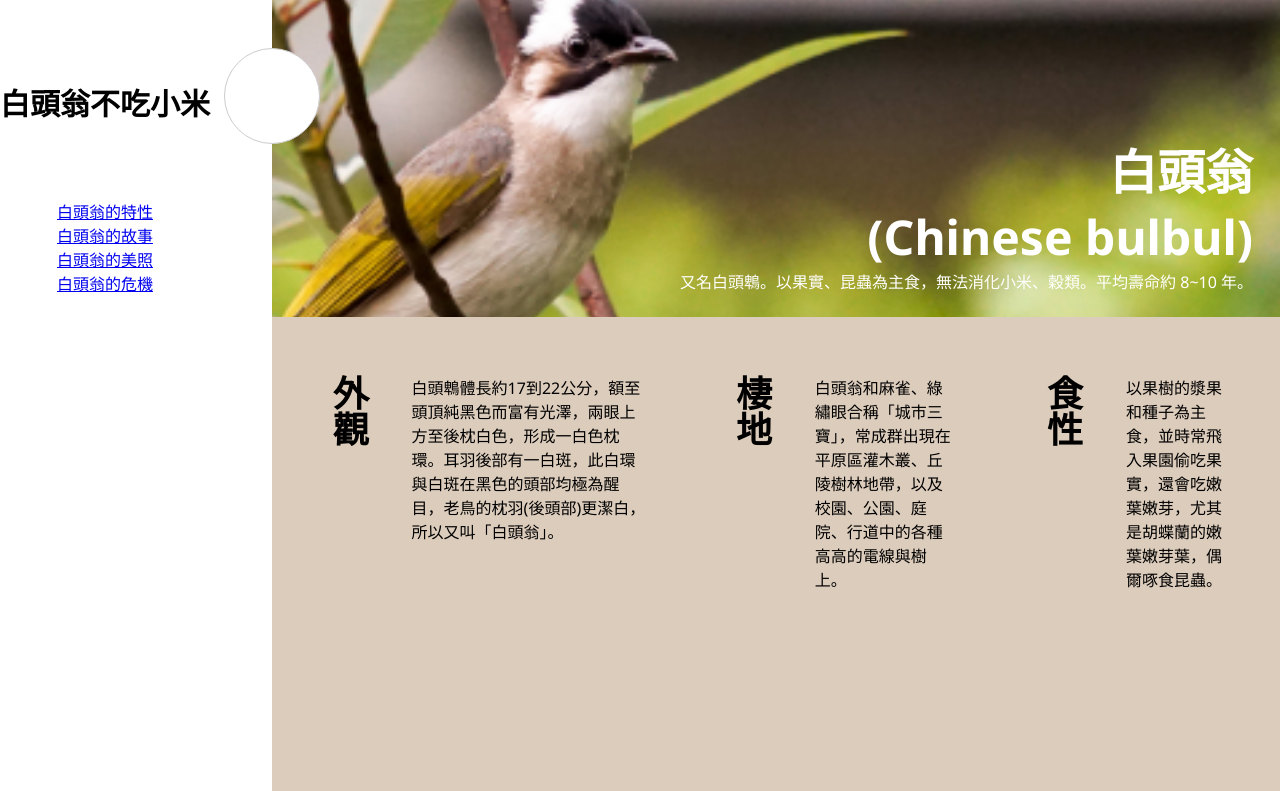
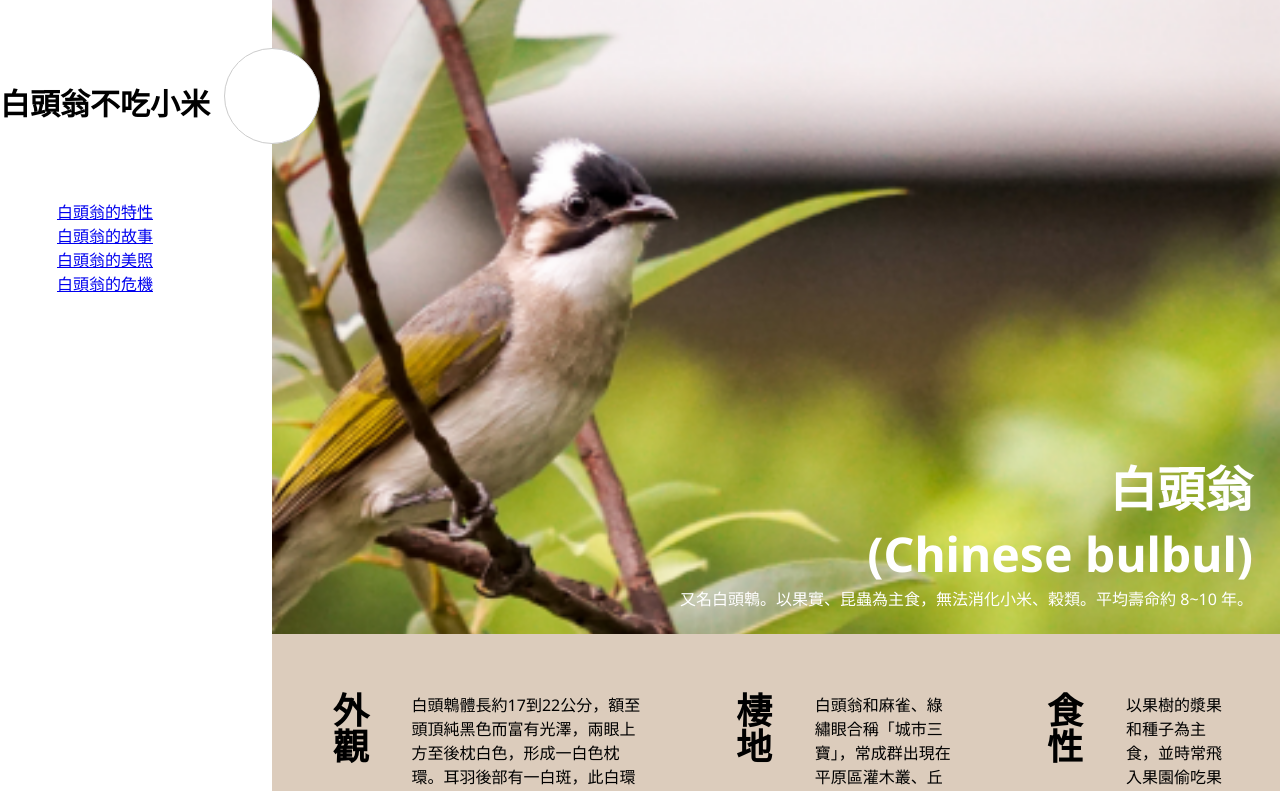
Before and after one commit to Sailwayfun/trident-interview, a Vue app: page / in a window 1280 px wide. Shown: the top 791 px of the page. Built offline with nearby package versions, Linux system fonts and the light colour scheme.

Commit message:
ajust breakpoint to prevent trait content overflow

```diff
--- a/src/App.vue
+++ b/src/App.vue
@@ -139,6 +139,16 @@ header {
 }
 
 @media only screen and (min-width: 768px) {
+  .trait-wrapper {
+    display: grid;
+    grid-template-columns: repeat(2, 1fr);
+  }
+  .hero-section {
+    max-height: 400px;
+  }
+}
+
+@media only screen and (min-width: 1280px) {
   header {
     display: none;
   }
@@ -154,6 +164,7 @@ header {
     font-size: 30px;
   }
   .trait-wrapper {
+    display: flex;
     flex-grow: 1;
     flex-direction: row;
     gap: 79px;
@@ -166,6 +177,7 @@ header {
   }
   .hero-section {
     max-height: 634px;
+    overflow: visible;
   }
 }
 </style>
--- a/src/components/BirdTrait.vue
+++ b/src/components/BirdTrait.vue
@@ -25,7 +25,7 @@ const props = defineProps({
   writing-mode: vertical-lr;
 }
 
-@media only screen and (min-width: 768px) {
+@media only screen and (min-width: 1280px) {
   .trait-section {
     min-height: 0px;
     max-height: 225px;
--- a/src/components/HeaderContent.vue
+++ b/src/components/HeaderContent.vue
@@ -71,7 +71,7 @@ const toggleHeaderNav = () => emit('toggle:header')
   background-color: #fff;
   border: 1px solid #ccc;
 }
-@media only screen and (min-width: 768px) {
+@media only screen and (min-width: 1280px) {
   .header-content {
     align-items: flex-start;
   }
```
